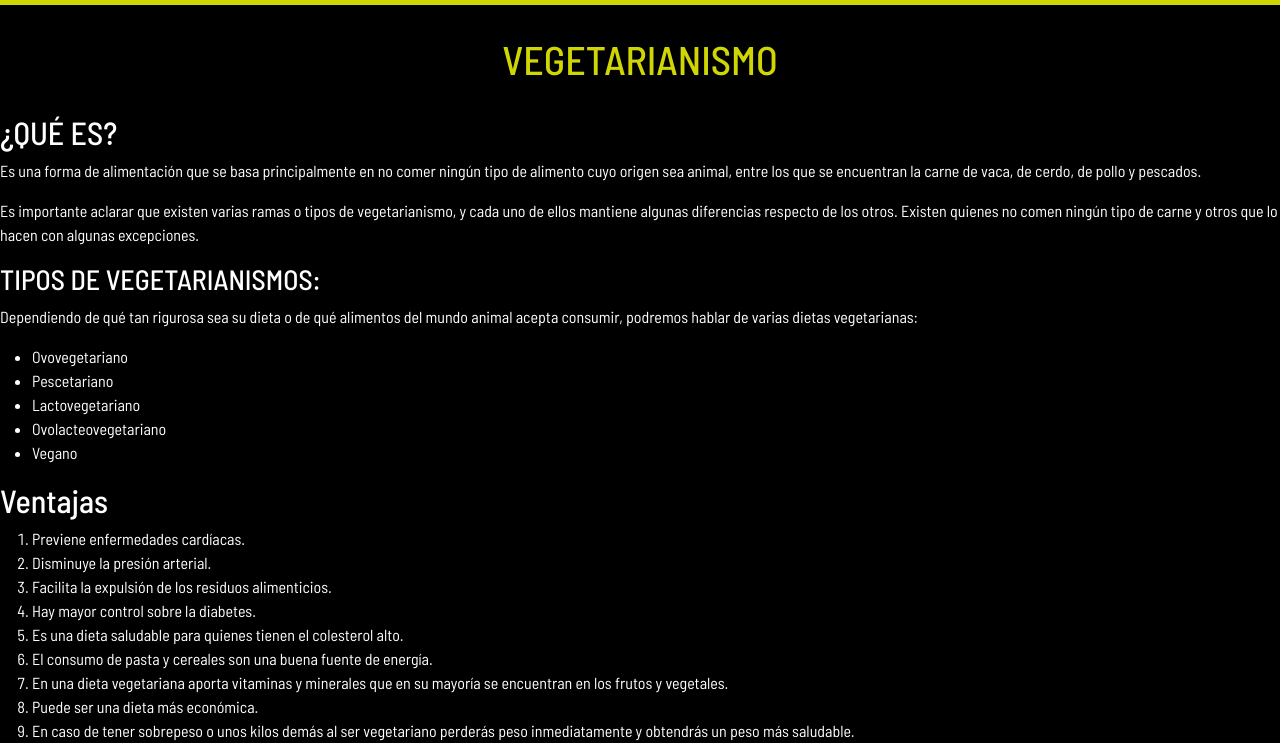
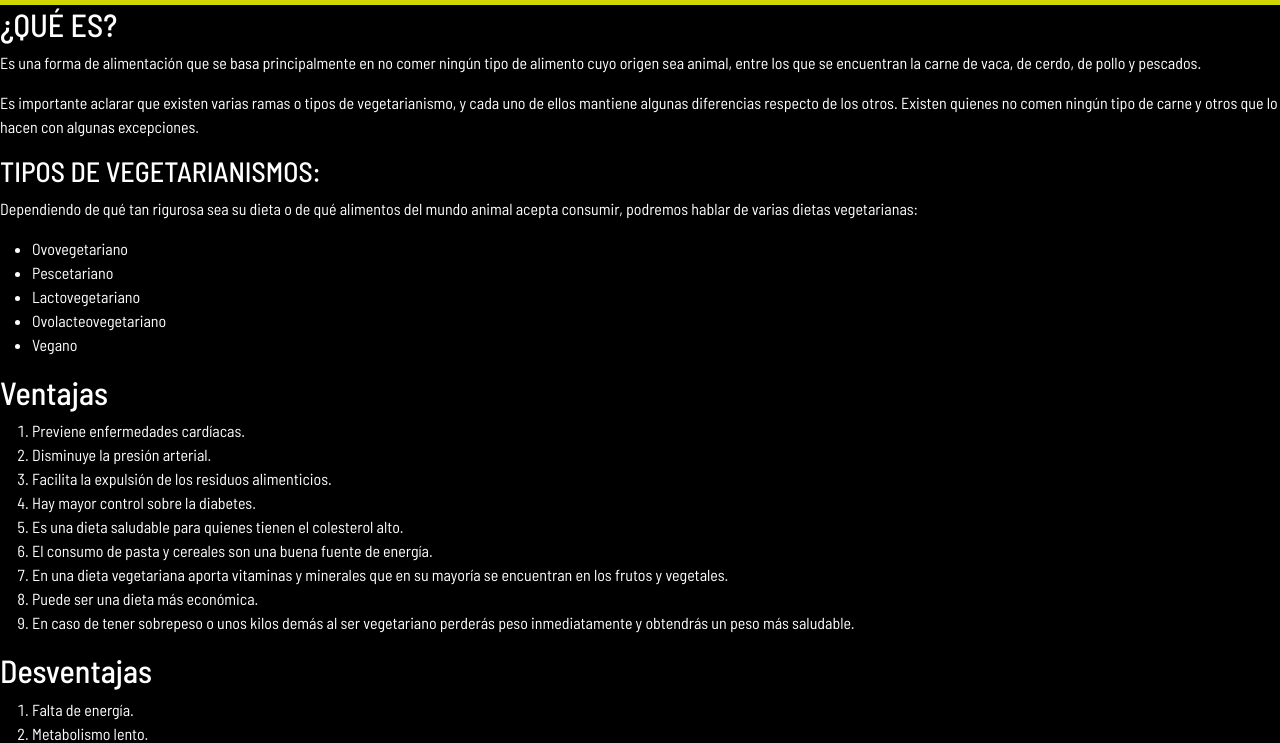
Before and after one commit to Rociocabb/greenpure-coderhouse, a website: page index.html in a window 1280 px wide. Shown: the part 58-801 px from the top of the page. Drawn offline with nearby package versions, Linux system fonts and the light colour scheme.

Commit message:
gitignore

```diff
--- a/index.html
+++ b/index.html
@@ -30,7 +30,7 @@
 <header class="header">
   <nav class="navbar navbar-expand-lg navbar-light">
     <div class="container-fluid">
-      <a class="navbar-brand" href="index.html"> <img style="width: 120px;" src="imagenes/isooriginal.png" alt=""></a>
+      <a class="navbar-brand" href="index.html"><img style="width: 120px;" src="imagenes/isooriginal.png" alt=""></a>
       <button class="navbar-toggler" type="button" data-bs-toggle="collapse" data-bs-target="#navbarNav" aria-controls="navbarNav" aria-expanded="false" aria-label="Toggle navigation">
         <span class="navbar-toggler-icon"></span>
       </button>
@@ -51,11 +51,11 @@
 </header>
 
     <!--Acá empieza la sección más importante donde se cuenta qué es el vegetarianismo y tipos-->
-    <main class="mainIndex>
-      <!--TITULO PRINCIPAL CON IMAGEN DE FONDO-->
-      <div class="mainTitle">
-        <h1 class="principalTitle">VEGETARIANISMO</h1>
-      </div>
+
+    <main>
+
+
+
 
       <div class="generalSection">
         <section class="section1">
@@ -141,7 +141,7 @@
                 class="images"
                 src="imagenes/berenjenas-rellenasvegetaokok.jpg"
                 alt=""
-              />
+                />
             </div>
             <p>Berenjenas rellenas.</p>
           </a>
@@ -152,7 +152,7 @@
               class="images"
               src="imagenes/ensalda-verduras-a-la-plancha-1.png"
               alt=""
-            />
+              />
             <p>Ensalada tibia de verduras a la plancha.</p>
           </a>
         </div>
@@ -169,6 +169,7 @@
         </div>
       </aside>
     </main>
+
 
     <!--Pie de página-->
     <footer class="text-center text-white">
--- a/scss/_variables.scss
+++ b/scss/_variables.scss
@@ -7,4 +7,6 @@ $white: white;
 $color-alt: #145427;
 $color-alt2: #a3002d;
 
-//
+//carousel index
+
+$carousel-control-opacity: 0.5;
```
Also changed, not shown: imagenes/ImagenPrincipal.jpg (deleted).
